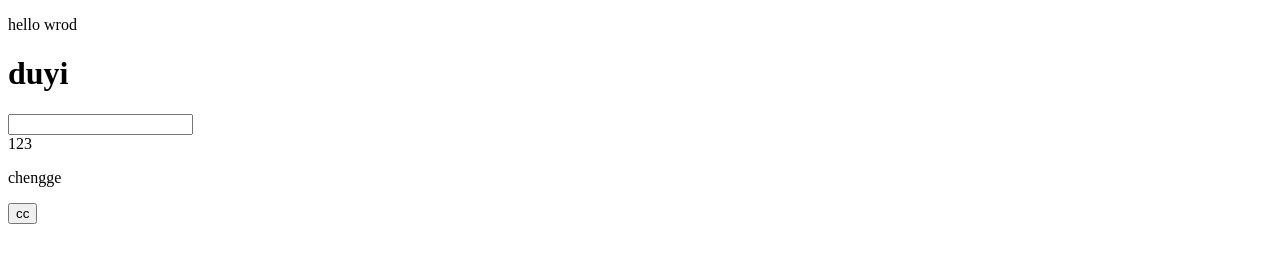
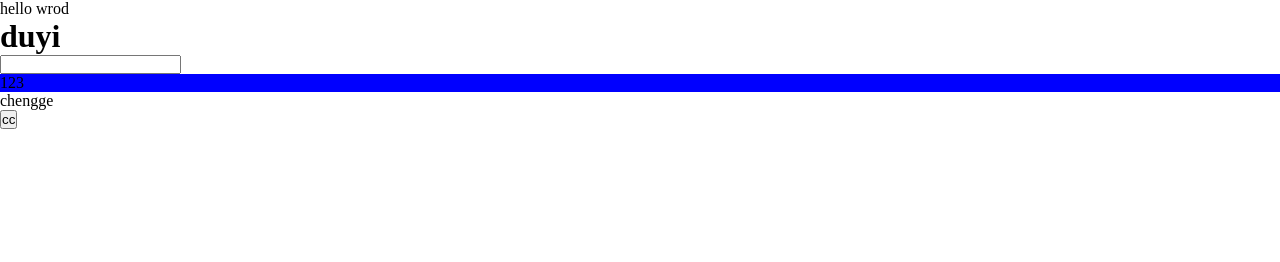
Before and after one commit to fujian92/mydemo, a plain HTML site: page index.html in a window 1280 px wide. Drawn offline with Linux system fonts and the light colour scheme.

Commit message:
add a css file

```diff
--- /dev/null
+++ b/index.css
@@ -0,0 +1,8 @@
+*{
+    margin:0;
+    padding:0;
+    list-style:none;
+}
+div{
+    background-color:blue;
+}
--- a/index.html
+++ b/index.html
@@ -5,6 +5,7 @@
     <meta name="viewport" content="width=device-width, initial-scale=1.0">
     <meta http-equiv="X-UA-Compatible" content="ie=edge">
     <title>Document</title>
+    <link rel="stylesheet" href="./index.css">
 </head>
 <body>
     <p>hello wrod</p>
```
